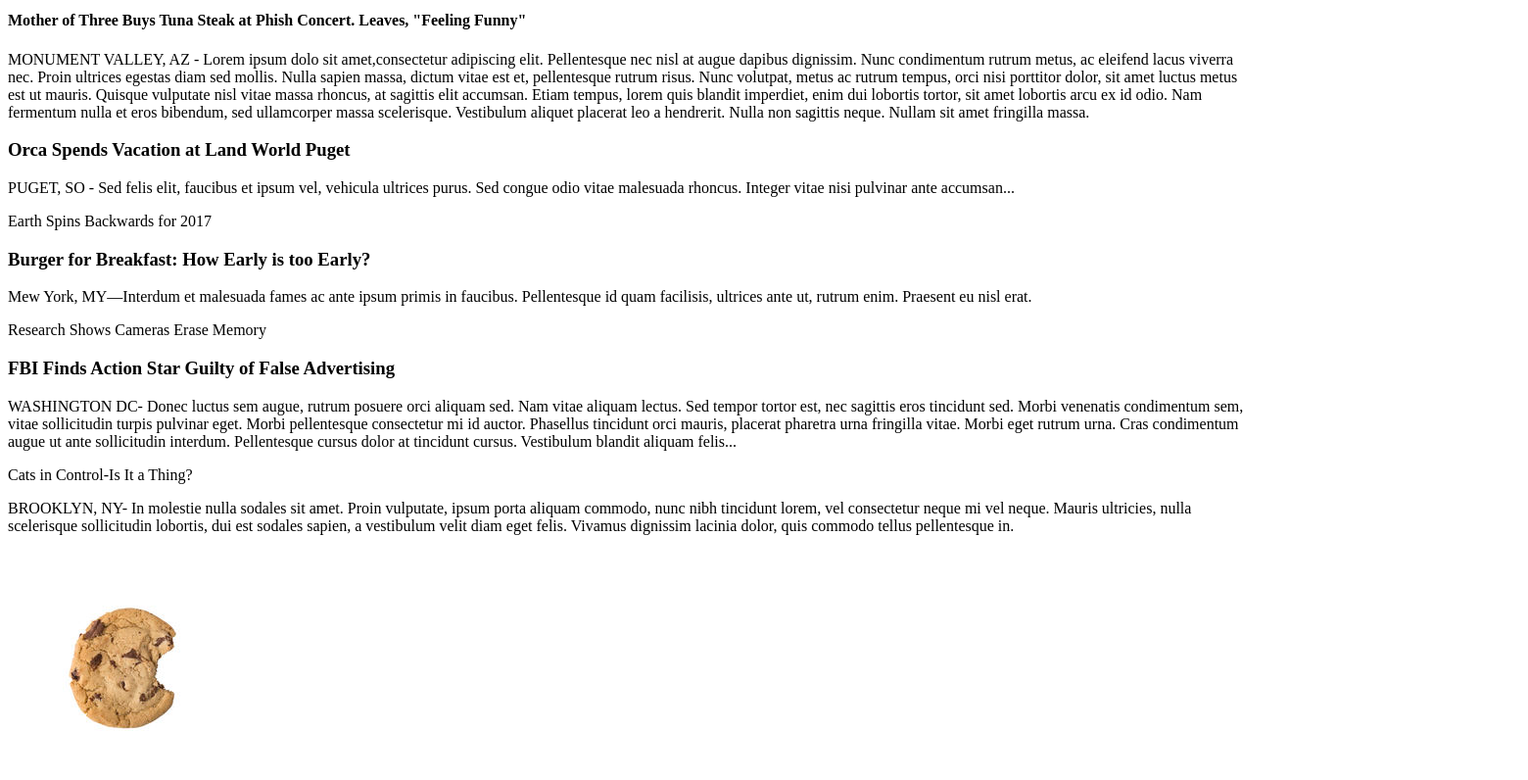
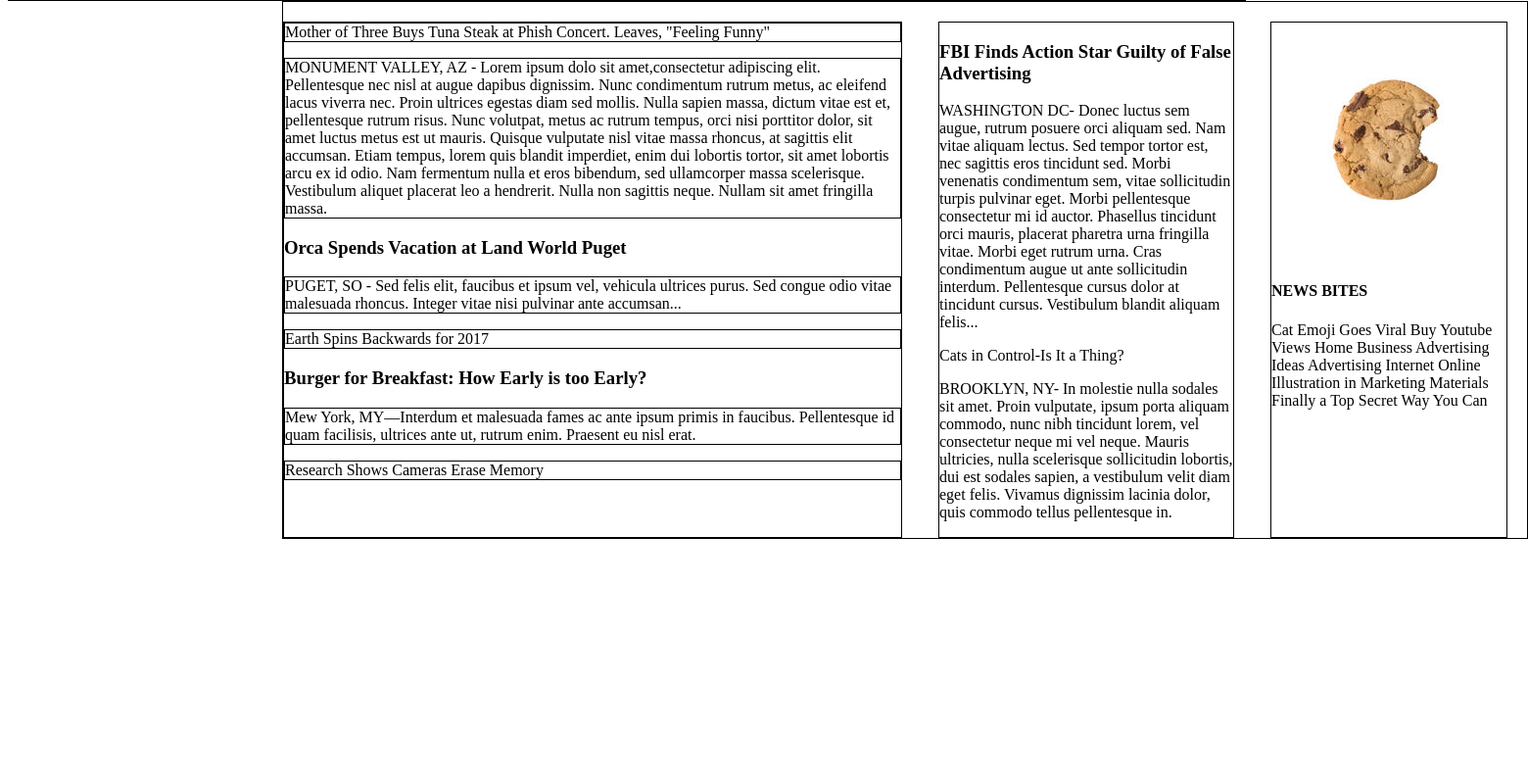
Before and after one commit to JedoKishi/MyTimes, a plain HTML site: page index.html in a window 1280 px wide. Shown: the part 78-874 px from the top of the page at 98% size, 1560 px wide, since content can reach past the window. After the commit the page ends 800 px from the top, so only its background shows below. Drawn offline with Linux system fonts and the light colour scheme.

Commit message:
Fninshed positioning main columns

```diff
--- a/index.html
+++ b/index.html
@@ -20,8 +20,9 @@
     </header>
 
     <div class="main">
+      <div class="large">
         <section class="mother">
-        <h4>Mother of Three Buys Tuna Steak at Phish Concert. Leaves, "Feeling Funny"</h4>
+          <p>Mother of Three Buys Tuna Steak at Phish Concert. Leaves, "Feeling Funny"</p>
           <p>MONUMENT VALLEY, AZ - Lorem ipsum dolo sit amet,consectetur adipiscing elit.
              Pellentesque nec nisl at augue dapibus dignissim. Nunc condimentum rutrum metus,
              ac eleifend lacus viverra nec. Proin ultrices egestas diam sed mollis. Nulla
@@ -53,8 +54,9 @@
         <section class="camera">
           <p>Research Shows Cameras Erase Memory</p>
         </section>
+      </div>
 
-
+      <div class="medium">
         <section class="fbi">
           <h3>FBI Finds Action Star Guilty of False Advertising</h3>
           <p>WASHINGTON DC- Donec luctus sem augue, rutrum posuere orci aliquam sed.
@@ -66,6 +68,7 @@
              dolor at tincidunt cursus. Vestibulum blandit aliquam felis...</p>
         </section>
 
+
         <section class="cats">
           <p>Cats in Control-Is It a Thing?</p>
           <p>BROOKLYN, NY- In molestie nulla sodales sit amet. Proin vulputate,
@@ -74,7 +77,9 @@
             lobortis, dui est sodales sapien, a vestibulum velit diam eget felis.
             Vivamus dignissim lacinia dolor, quis commodo tellus pellentesque in.</p>
         </section>
+      </div>
 
+      <div class="small">
         <section>
           <img src="resources\images\img-news-bite.png" alt="Picture of cookie with a bite taken">
           <h4>NEWS BITES</h4>
@@ -83,6 +88,7 @@
              a Top Secret Way You Can</p>
         </section>
       </div>
+    </div>
 
   </body>
 </html>
--- a/resources/css/style.css
+++ b/resources/css/style.css
@@ -5,6 +5,7 @@ header{
   font-weight: bold;
   border-bottom: 1px solid;
   justify-content: space-between;
+  padding-bottom: 10px;
   }
 
 header p{
@@ -28,3 +29,34 @@ nav{
   width: 150px;
   margin-left: 20px;
 }
+
+.main{
+  display: flex;
+  justify-content: space-between;
+  border: 1px solid black;
+  width: 1270px;
+  margin-left: 280px;
+  margin-right: 280px;
+  padding-top: 20px;
+}
+
+.large{
+  width: 630px;
+  border: 1px solid black;
+}
+
+.medium{
+  width: 300px;
+  border: 1px solid black;
+}
+
+.small{
+  width: 240px;
+  border: 1px solid black;
+  margin-right: 20px;
+}
+
+.large p{
+  border: 1px solid black;
+  margin-top: 0px;
+}
```
Lines whose indentation alone changed are shown as unchanged.
